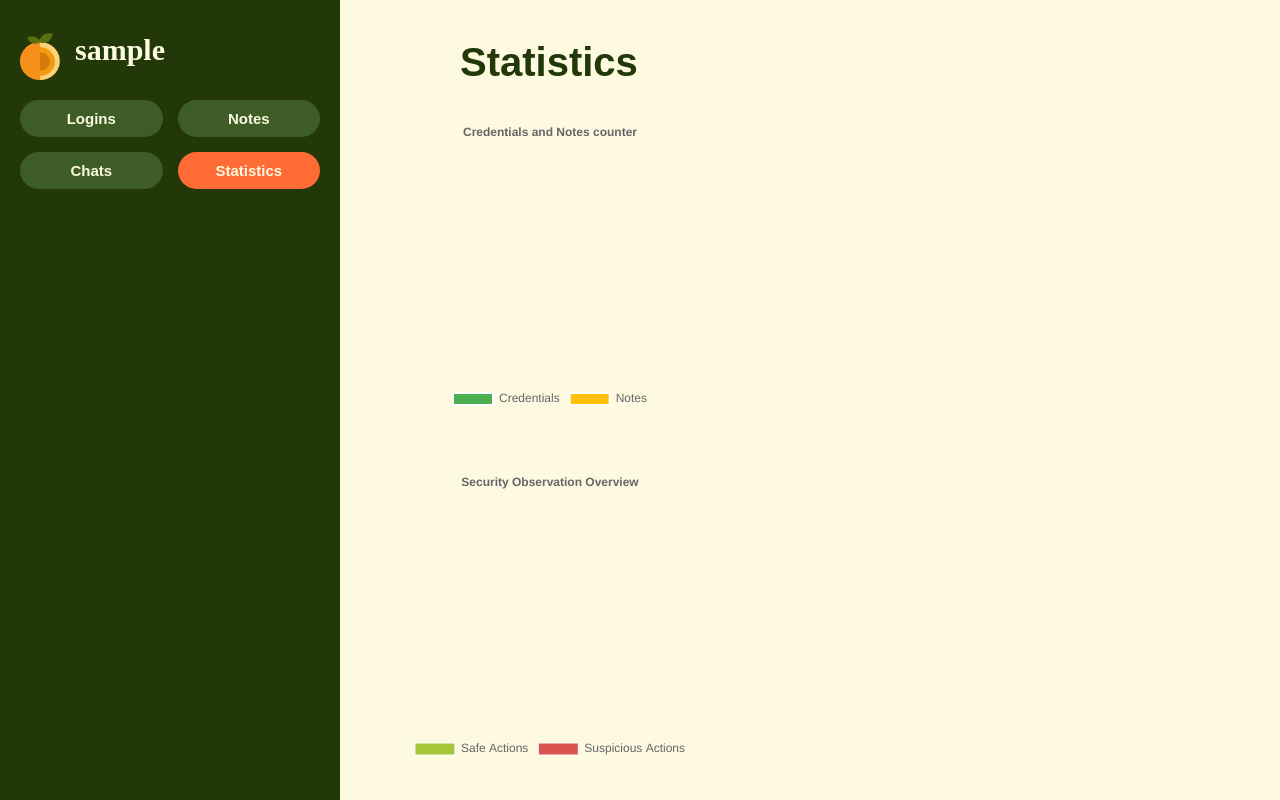
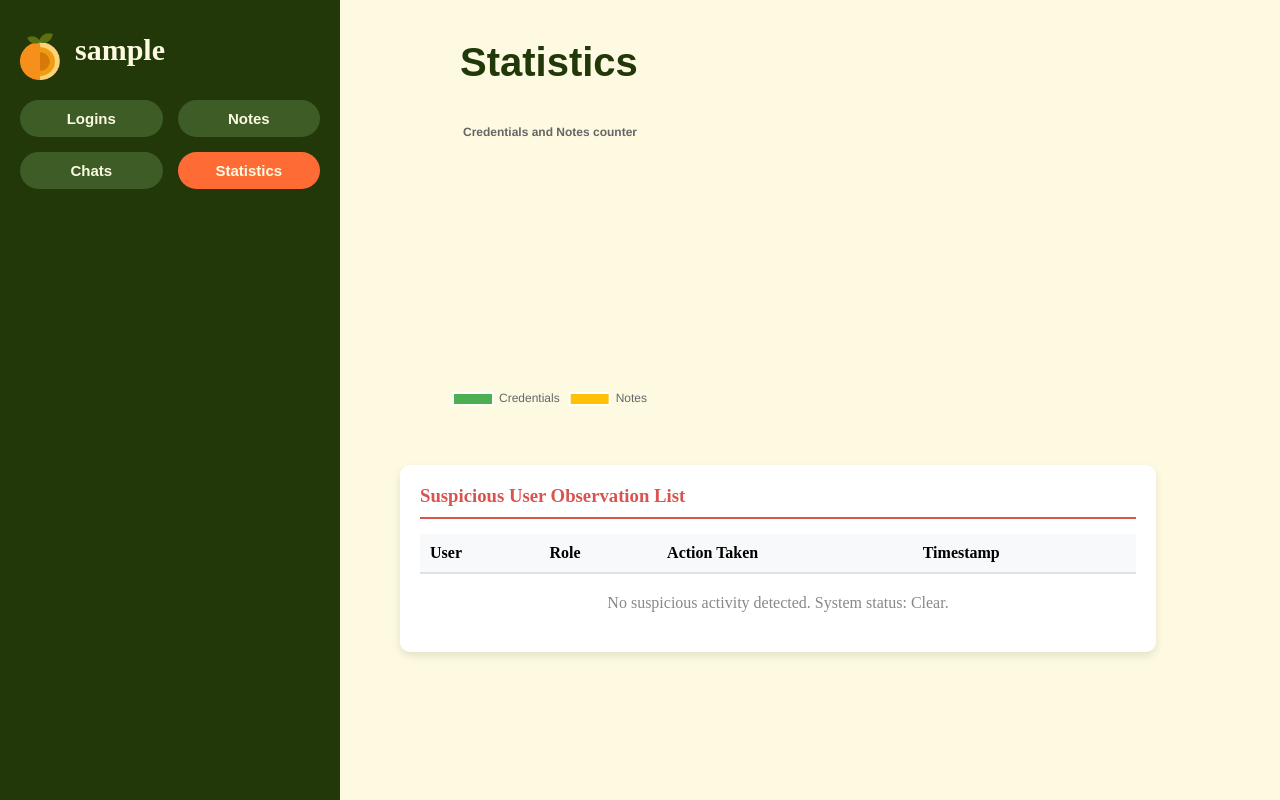
Before and after one commit to filiposzkar/Naranji-Password-Manager, a Django app: page /statistics/ in a window 1280 px wide. Run offline with Django 4.2, Linux system fonts and the light colour scheme; the visitor is signed in with stand-in values (Sample User, id 1); data that the repository does not hold is empty; some web fonts are replaced.

Commit message:
A3 Gold - working on it

```diff
--- a/PasswordManager/templates/manager/statistics.html
+++ b/PasswordManager/templates/manager/statistics.html
@@ -12,7 +12,6 @@
         <title>Naranji | Statistics</title>
     </head>
     <body>
-
         <p id="cookie-msg"></p>
         <div class="app-container">
             <aside class="sidebar">
@@ -44,14 +43,40 @@
             <main class="main-content">
                 <h2 id="statistics">Statistics</h2>
                 <div id="statistics-wrapper" style="margin-left: 20px; text-align: left;">
-                    <!-- <h3 style=" font-family: Wavehaus, sans-serif; margin-top: 70px; margin-bottom: 30px; margin-left: 47px; color: #223809; font-size: 15px;">
-                        Number of Credentials/Notes
-                    </h3> -->
-
                     <div id="general_stats" style="width: 300px; margin: 0;">
                         <canvas id="vaultChart"></canvas>
-                        <canvas id="securityChart"></canvas>
+                        <!-- <canvas id="securityChart"></canvas> -->
                     </div>
+                    {% if user.is_superuser or user.role.name == "Admin" %}
+                    <div class="observation-container" style="margin-top: 20px; background: #fff; padding: 20px; border-radius: 10px; box-shadow: 0 4px 8px rgba(0,0,0,0.1); max-width: 90%;">
+                        <h3 style="color: #d9534f; border-bottom: 2px solid #d9534f; padding-bottom: 10px;">Suspicious User Observation List</h3>
+
+                        <table style="width: 100%; border-collapse: collapse; margin-top: 15px;">
+                            <thead>
+                                <tr style="background-color: #f8f9fa; text-align: left;">
+                                    <th style="padding: 10px; border-bottom: 2px solid #dee2e6;">User</th>
+                                    <th style="padding: 10px; border-bottom: 2px solid #dee2e6;">Role</th>
+                                    <th style="padding: 10px; border-bottom: 2px solid #dee2e6;">Action Taken</th>
+                                    <th style="padding: 10px; border-bottom: 2px solid #dee2e6;">Timestamp</th>
+                                </tr>
+                            </thead>
+                            <tbody>
+                                {% for log in suspicious_logs %}
+                                <tr style="border-bottom: 1px solid #eee;">
+                                    <td style="padding: 10px;"><strong>{{ log.user.username }}</strong></td>
+                                    <td style="padding: 10px;"><span style="color: #d9534f; font-weight: bold;">{{ log.group }}</span></td>
+                                    <td style="padding: 10px;">{{ log.action }}</td>
+                                    <td style="padding: 10px; color: #666;">{{ log.timestamp|date:"M d, Y H:i:s" }}</td>
+                                </tr>
+                                {% empty %}
+                                <tr>
+                                    <td colspan="4" style="padding: 20px; text-align: center; color: #888;">No suspicious activity detected. System status: Clear.</td>
+                                </tr>
+                                {% endfor %}
+                            </tbody>
+                        </table>
+                    </div>
+                    {% endif %}
                 </div>
             </main>
         </div>
--- a/PasswordManager/views.py
+++ b/PasswordManager/views.py
@@ -20,24 +20,10 @@ from django.views.decorators.csrf import ensure_csrf_cookie
 from .service import record_user_action
 
 
-# @login_required
-# def get_credentials(request):
-#   all_credentials = Credential.objects.all()
-#   serializer = CredentialSerializer(all_credentials, many=True)
-#   return JsonResponse({"credentials": serializer.data}, safe=False)
-
-# @login_required
-# def get_notes(request):
-#   all_notes = Note.objects.all()
-#   serializer = SecuredNotesSerializer(all_notes, many=True)
-#   return JsonResponse({"notes": serializer.data}, safe=False)
-
-
 @login_required
 def get_credentials(request):
     user_credentials = Credential.objects.filter(user=request.user).order_by('-id')
     serializer = CredentialSerializer(user_credentials, many=True)
-    # Return the list directly so the JS can loop through it
     return JsonResponse(serializer.data, safe=False)
 
 @login_required
@@ -53,9 +39,19 @@ def home(request):
 def notes_page(request):
   return render(request, 'manager/secretNotes.html')
 
+# def statistics_page(request):
+#   return render(request, 'manager/statistics.html')
+
+@login_required
 def statistics_page(request):
-  return render(request, 'manager/statistics.html')
+  if not request.user.is_superuser and not (request.user.role and request.user.role.name == "Admin"):
+      return redirect('home')
 
+  suspicious_logs = UserLog.objects.filter(is_suspicious=True).order_by('-timestamp')
+
+  return render(request, 'manager/statistics.html', {
+      'suspicious_logs': suspicious_logs
+  })
 
 def login_view(request):
     if request.method == "POST":
```
